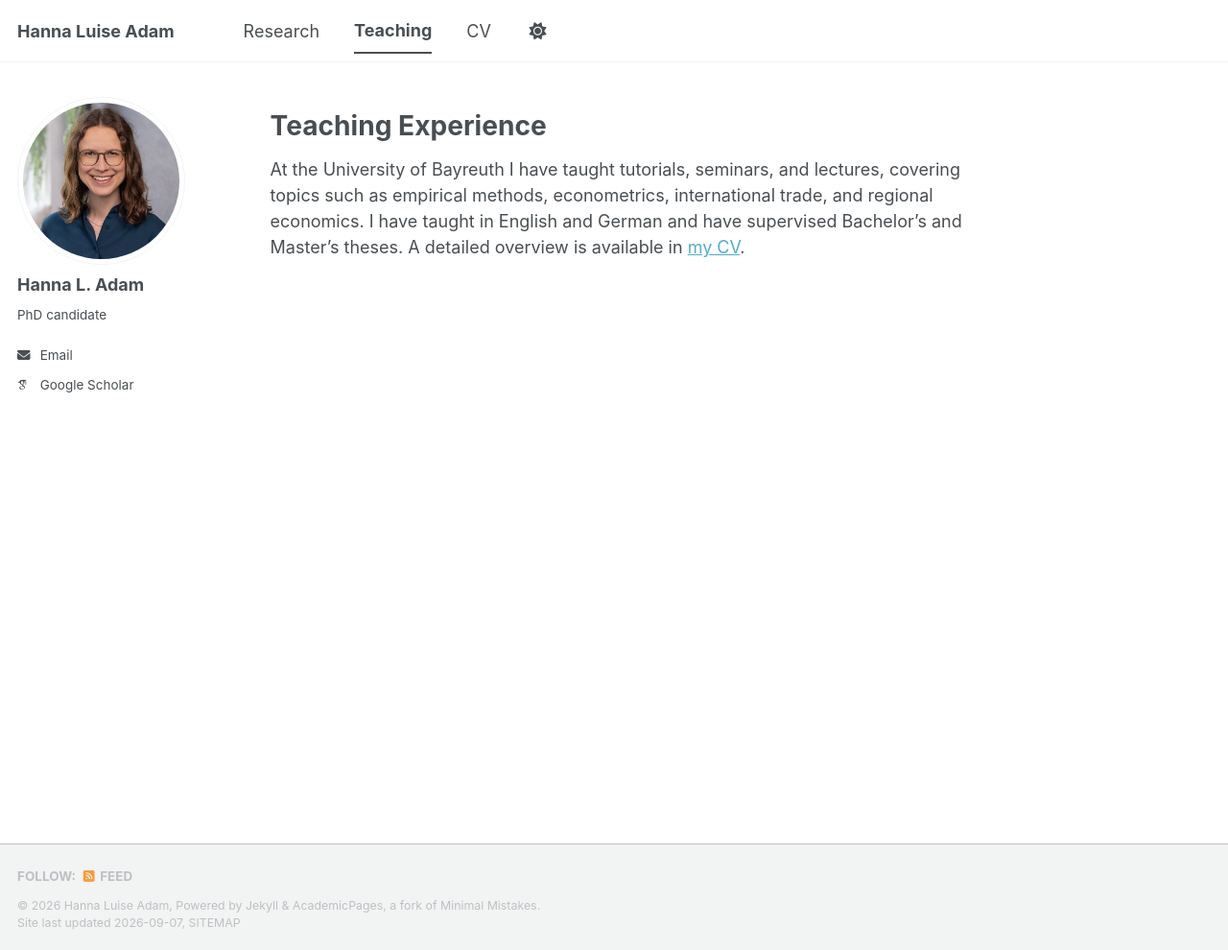
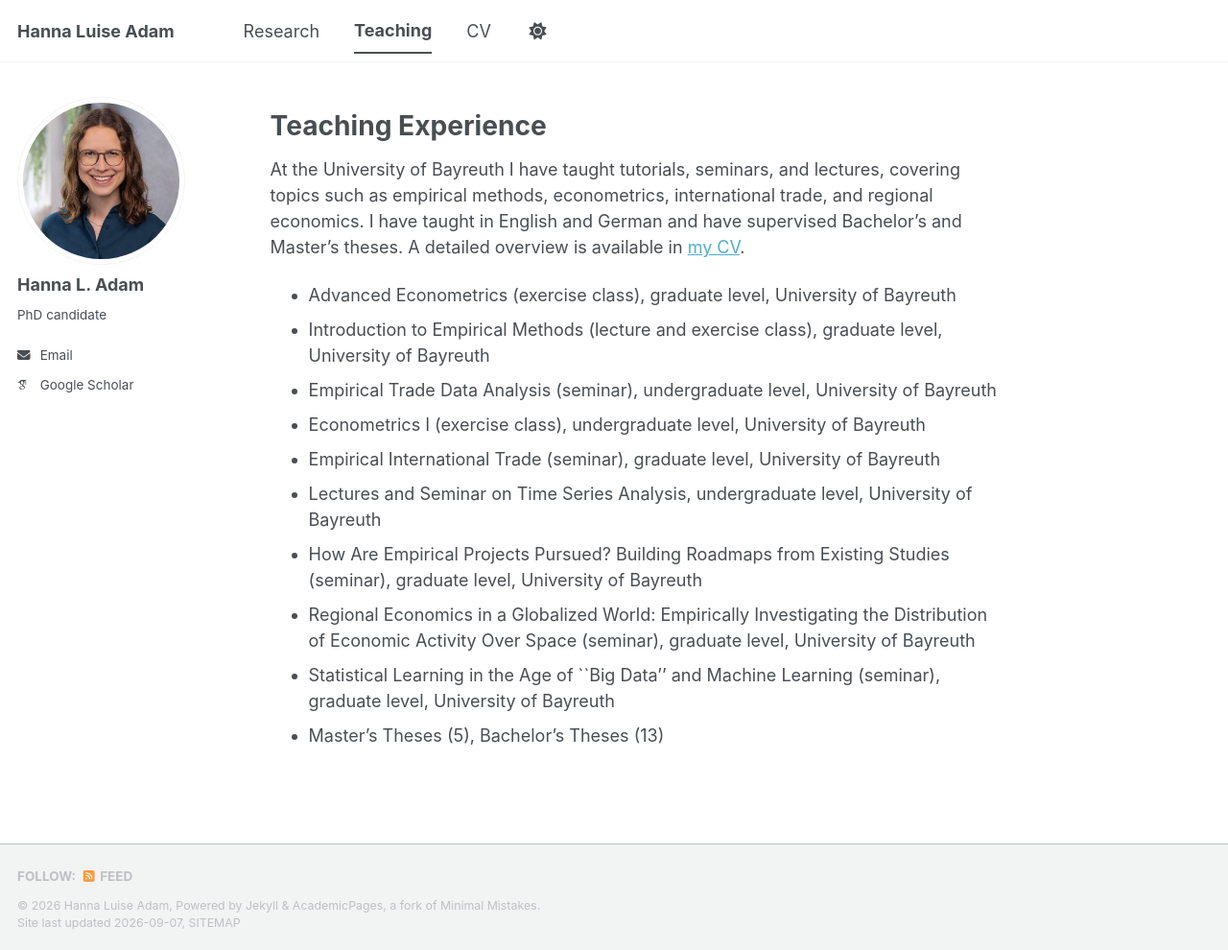
Before and after one commit to hanna-l-adam/hanna-l-adam.github.io, a Jekyll site: the page built from _pages/teaching.md, in a window 1280 px wide and 990 px high. Shown: the whole window at 96% size. Built offline with Jekyll 4.4.1, drawn with Linux system fonts in a browser that asks for light colours; some web fonts are replaced; a script bundle is joined from its source files by our own code; library files that are not in the unit come from our copies.

Commit message:
Update teaching.md

```diff
--- a/_pages/teaching.md
+++ b/_pages/teaching.md
@@ -6,3 +6,14 @@ author_profile: true
 
 # Teaching Experience
 At the University of Bayreuth I have taught tutorials, seminars, and lectures, covering topics such as empirical methods, econometrics, international trade, and regional economics. I have taught in English and German and have supervised Bachelor's and Master's theses. A detailed overview is available in <a href="/files/CV_HannaAdam_Eng.pdf" target="_blank">my CV</a>.
+
+- Advanced Econometrics (exercise class), graduate level, University of Bayreuth
+- Introduction to Empirical Methods (lecture and exercise class), graduate level, University of Bayreuth
+- Empirical Trade Data Analysis (seminar), undergraduate level, University of Bayreuth
+- Econometrics I (exercise class), undergraduate level, University of Bayreuth
+- Empirical International Trade (seminar), graduate level, University of Bayreuth
+- Lectures and Seminar on Time Series Analysis, undergraduate level, University of Bayreuth
+- How Are Empirical Projects Pursued? Building Roadmaps from Existing Studies (seminar), graduate level, University of Bayreuth
+- Regional Economics in a Globalized World: Empirically Investigating the Distribution of	Economic Activity Over Space (seminar), graduate level, University of Bayreuth
+- Statistical Learning in the Age of ``Big Data'' and Machine Learning (seminar), graduate level, University of Bayreuth
+- Master's Theses (5), Bachelor's Theses (13)
```
